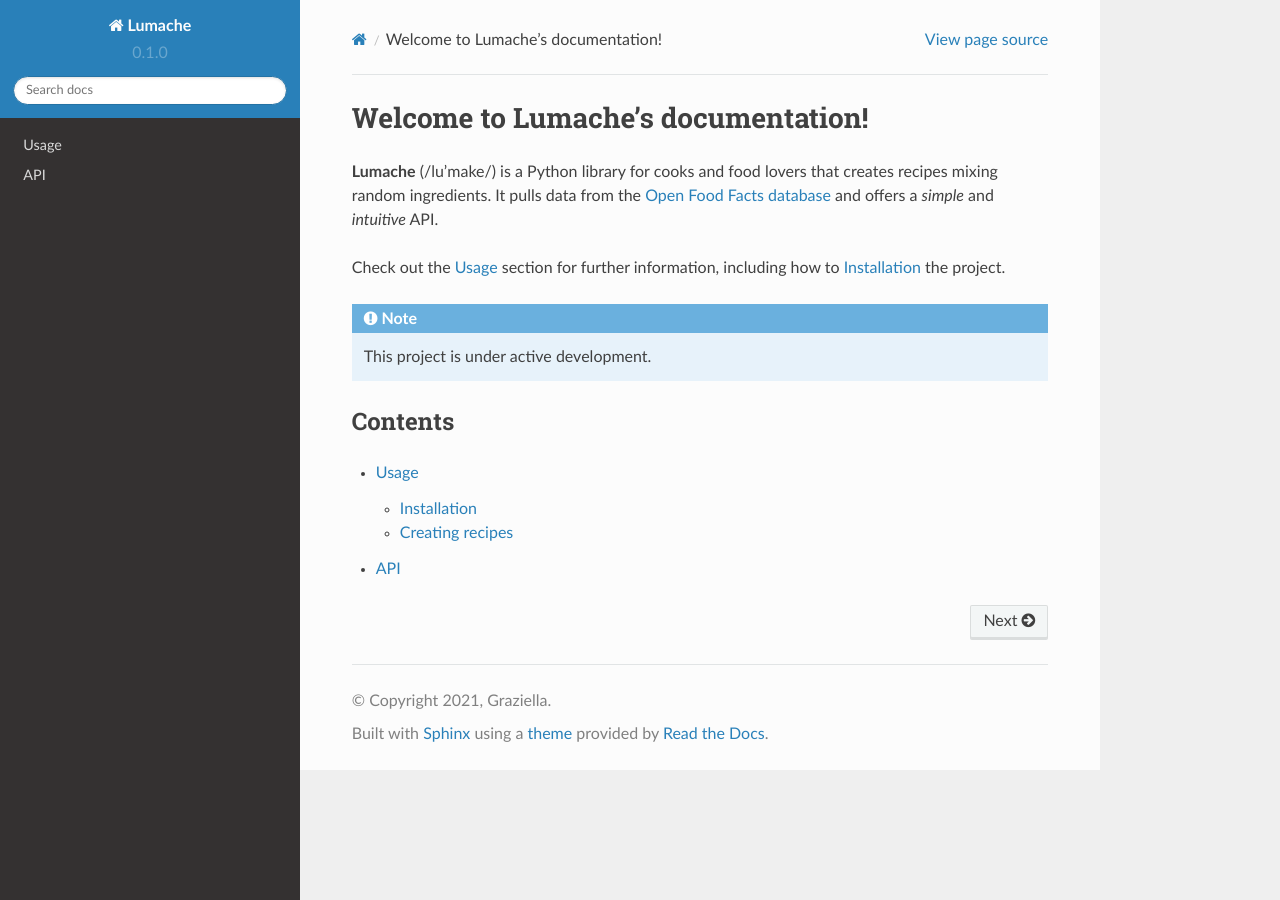
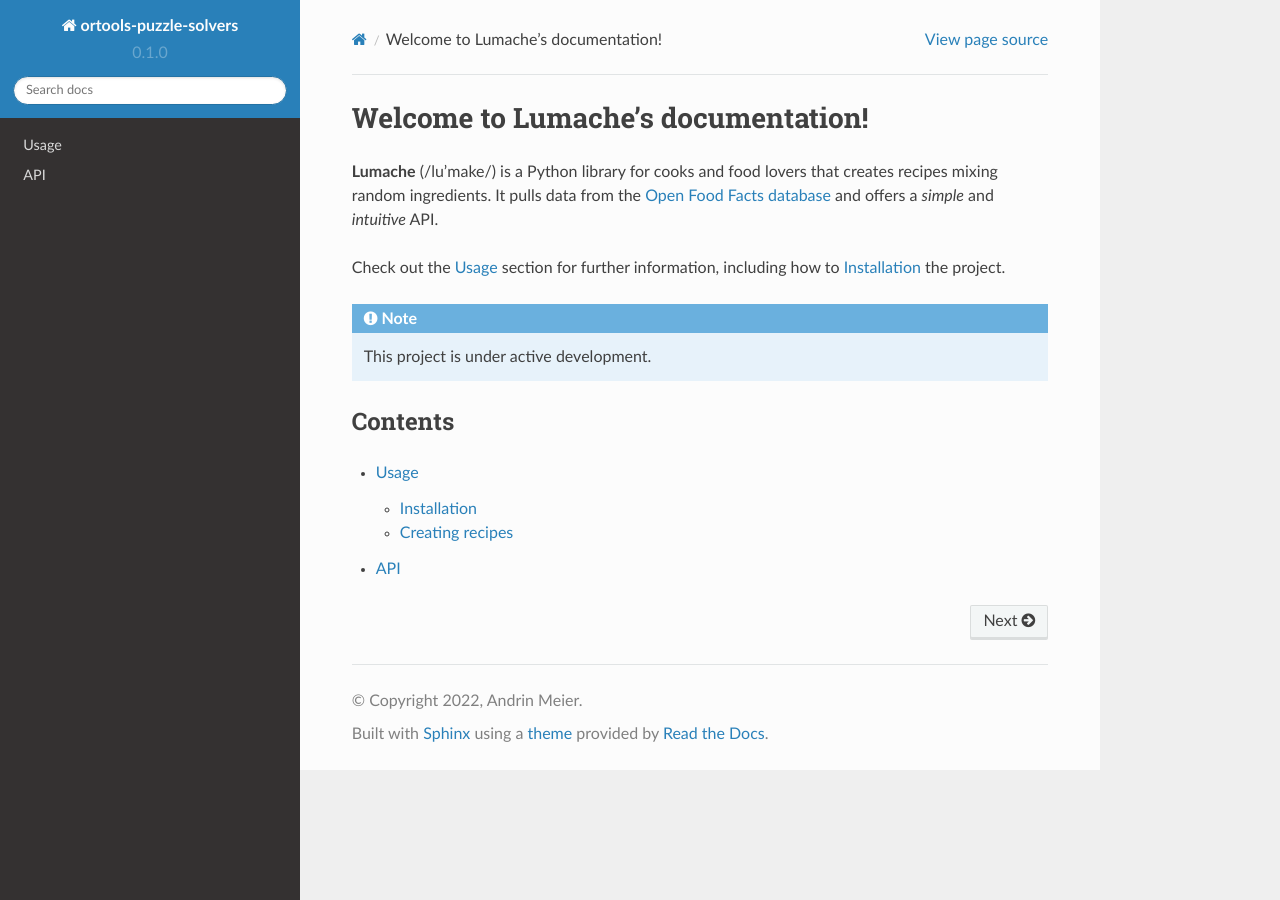
Before and after one commit to andrinmeier/solvers, a Sphinx documentation site: the page built from docs/source/index.rst, in a window 1280 px wide. Built offline with Sphinx 7.4.7 and the Read the Docs theme 2.0.0, drawn with Linux system fonts in a browser that asks for light colours.

Commit message:
Update metadata

```diff
--- a/docs/source/conf.py
+++ b/docs/source/conf.py
@@ -2,9 +2,9 @@
 
 # -- Project information
 
-project = 'Lumache'
-copyright = '2021, Graziella'
-author = 'Graziella'
+project = 'ortools-puzzle-solvers'
+copyright = '2022, Andrin Meier'
+author = 'Andrin Meier'
 
 release = '0.1'
 version = '0.1.0'
```
